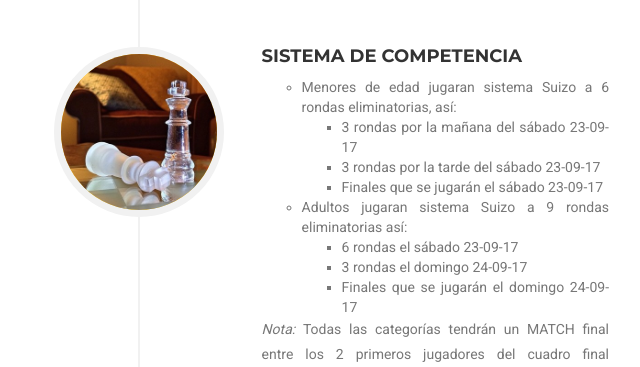
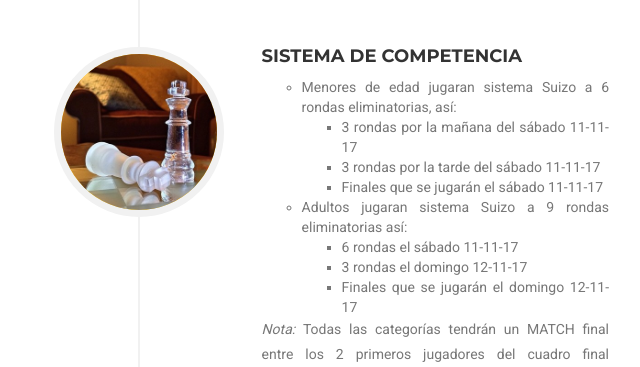
Before and after one commit to TorneoHonorComunidad/TorneoHonorComunidad.github.io, a website: page index.html in a window 1280 px wide. Shown: the part 4234-4601 px from the top of the page, 501-1141 px from the left. Drawn offline with nearby package versions, Linux system fonts and the light colour scheme; some packages are replaced by stand-ins of ours; a web font is replaced by a local one.

Commit message:
Cambio de fecha en el reglamento

```diff
--- a/index.html
+++ b/index.html
@@ -346,16 +346,16 @@
                                     <ul class="text-muted">
                                         <li>Menores de edad jugaran sistema Suizo a 6 rondas eliminatorias, así:
                                             <ul>
-                                                <li>3 rondas por la mañana del sábado 23-09-17</li>
-                                            <li>3 rondas por la tarde del sábado 23-09-17</li>
-                                                <li>Finales que se jugarán el sábado 23-09-17</li>
+                                                <li>3 rondas por la mañana del sábado 11-11-17</li>
+                                            <li>3 rondas por la tarde del sábado 11-11-17</li>
+                                                <li>Finales que se jugarán el sábado 11-11-17</li>
                                             </ul>
                                         </li>
                                         <li>Adultos jugaran sistema Suizo a 9 rondas eliminatorias así:
                                             <ul>
-                                                <li>6 rondas el sábado 23-09-17</li>
-                                                <li>3 rondas el domingo 24-09-17</li>
-                                                <li>Finales que se jugarán el domingo 24-09-17</li>
+                                                <li>6 rondas el sábado 11-11-17</li>
+                                                <li>3 rondas el domingo 12-11-17</li>
+                                                <li>Finales que se jugarán el domingo 12-11-17</li>
                                             </ul>
                                         </li>
                                     </ul>
```
